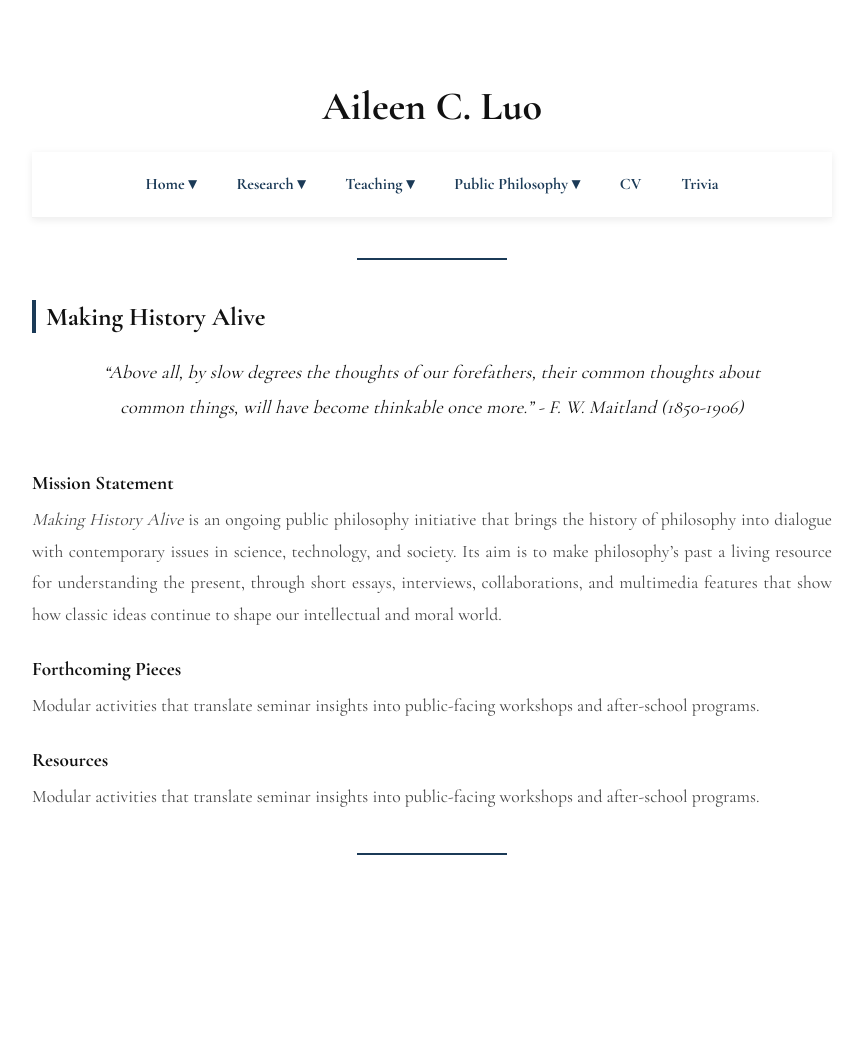
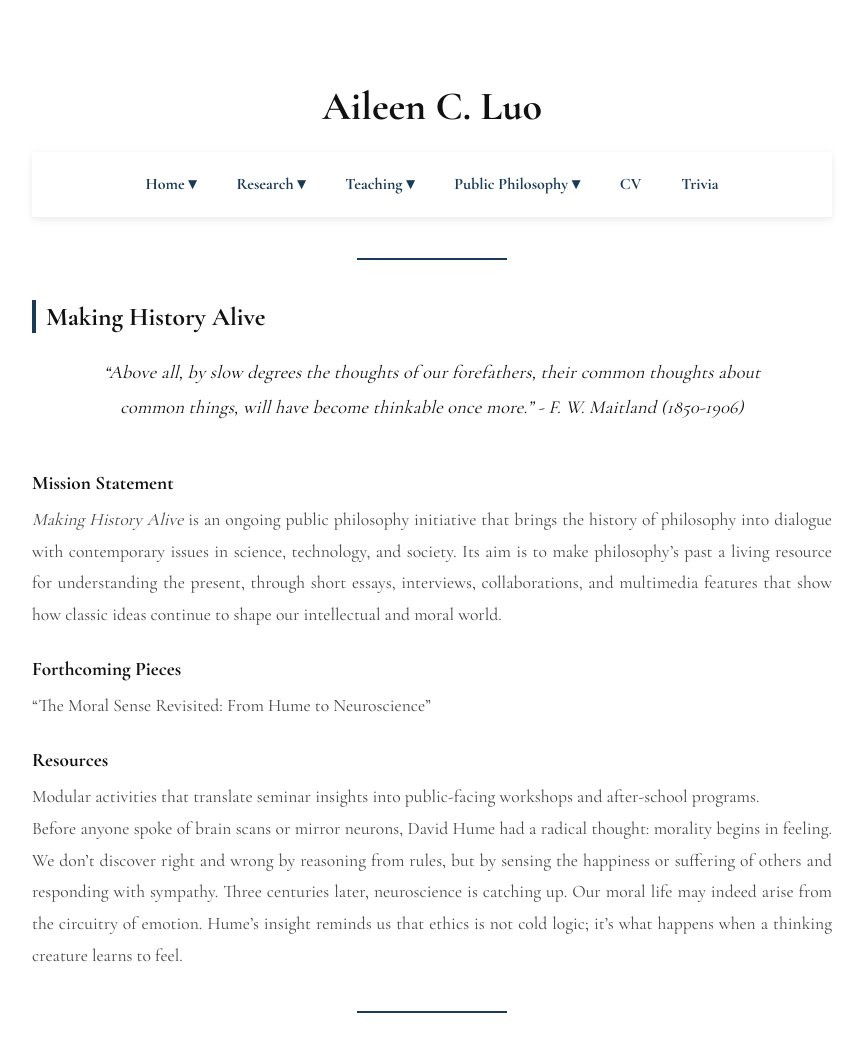
Before and after one commit to aileencluo/aileencluo.github.io, a Jekyll site: the page built from public-philosophy.md, in a window 1280 px wide and 1093 px high. Shown: the top 1052 px of the window, without its empty margins (208-1071 px from the left). Built offline with Jekyll 4.4.1, drawn with Linux system fonts in a browser that asks for light colours.

Commit message:
Update public-philosophy.md

```diff
--- a/public-philosophy.md
+++ b/public-philosophy.md
@@ -22,10 +22,12 @@ title: Public Philosophy
 <p class="subdesc"><em>Making History Alive</em> is an ongoing public philosophy initiative that brings the history of philosophy into dialogue with contemporary issues in science, technology, and society. Its aim is to make philosophy’s past a living resource for understanding the present, through short essays, interviews, collaborations, and multimedia features that show how classic ideas continue to shape our intellectual and moral world.</p>
 
 <div class="subhead">Forthcoming Pieces</div>
-<p class="subdesc">Modular activities that translate seminar insights into public-facing workshops and after-school programs.</p>
+<p class="subdesc">“The Moral Sense Revisited: From Hume to Neuroscience”</p>
 
 <div class="subhead">Resources</div>
-<p class="subdesc">Modular activities that translate seminar insights into public-facing workshops and after-school programs.</p>
+<p class="subdesc">Modular activities that translate seminar insights into public-facing workshops and after-school programs.<br>
+Before anyone spoke of brain scans or mirror neurons, David Hume had a radical thought: morality begins in feeling. We don’t discover right and wrong by reasoning from rules, but by sensing the happiness or suffering of others and responding with sympathy. Three centuries later, neuroscience is catching up. Our moral life may indeed arise from the circuitry of emotion. Hume’s insight reminds us that ethics is not cold logic; it’s what happens when a thinking creature learns to feel.
+</p>
 
 <!-- ===== Topic Two (placeholder) ===== --
 <h2 id="topic-two" style="font-size:1.6em; margin-top:40px; border-left:4px solid #1B3A57; padding-left:10px;">Topic Two</h2>
```
